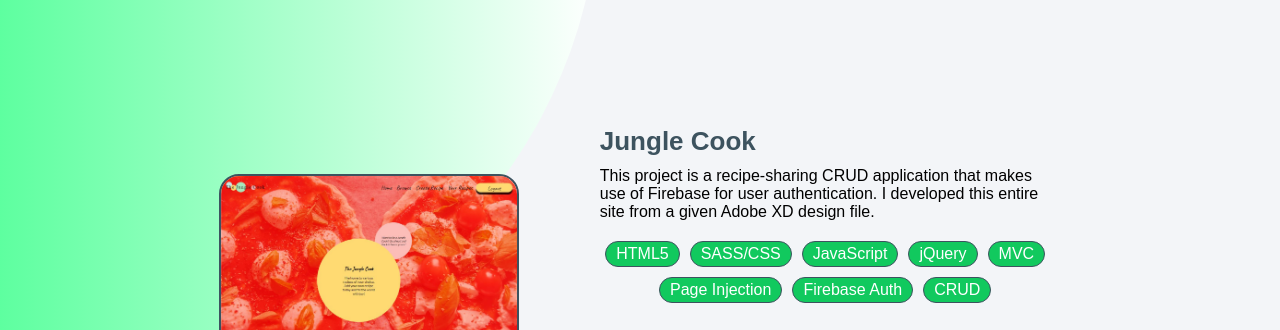
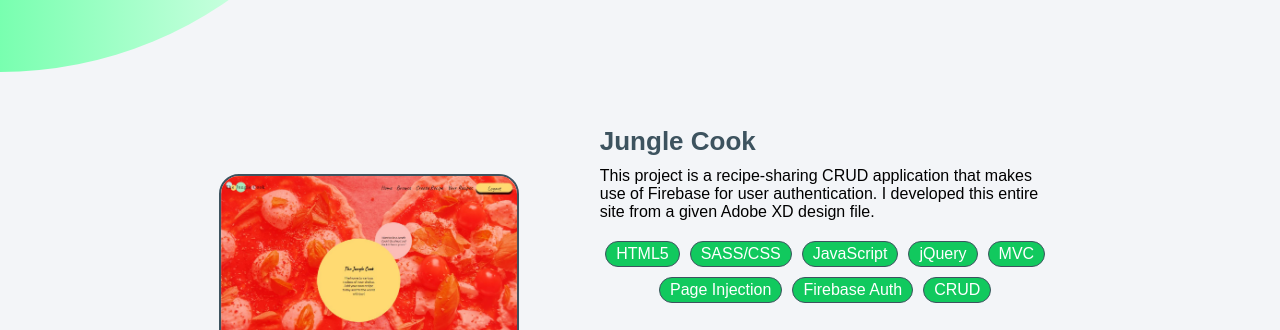
Before and after one commit to crosby7/personalPortfolio, a website with bundled scripts: page index.html in a window 1280 px wide. Shown: the part 888-1218 px from the top of the page. Built offline with nearby package versions, Linux system fonts and the light colour scheme.

Commit message:
fix bubble/abouttext

```diff
--- a/scss/about.scss
+++ b/scss/about.scss
@@ -21,7 +21,7 @@
 
   .aboutText {
     width: 450px;
-    height: 800px;
+    height: 80%;
     padding-bottom: 10px;
     border-bottom: 2px solid $site-green;
     margin-bottom: 10%;
@@ -153,7 +153,6 @@
   }
 }
 
-
 @media (max-width: 975px) {
   .aboutPage {
     .myImage {
--- a/scss/homePage.scss
+++ b/scss/homePage.scss
@@ -97,13 +97,13 @@
   content: "";
   position: absolute;
   z-index: -1;
-  top: 150px;
+  top: 40px;
   left: -400px;
   background: linear-gradient(to left, white, $site-green 90%);
   //background-color: $site-green;
   border-radius: 50%;
-  width: 1000px;
-  height: 1000px;
+  width: 800px;
+  height: 800px;
 }
 
 .container::after {
@@ -156,7 +156,6 @@
 
 @media (max-width: $site-tablet) {
   .container {
-
     .wrapper {
       padding: 0 5%;
       .topline {
```
Also changed, not shown: css/styles.css, 1 other file.
